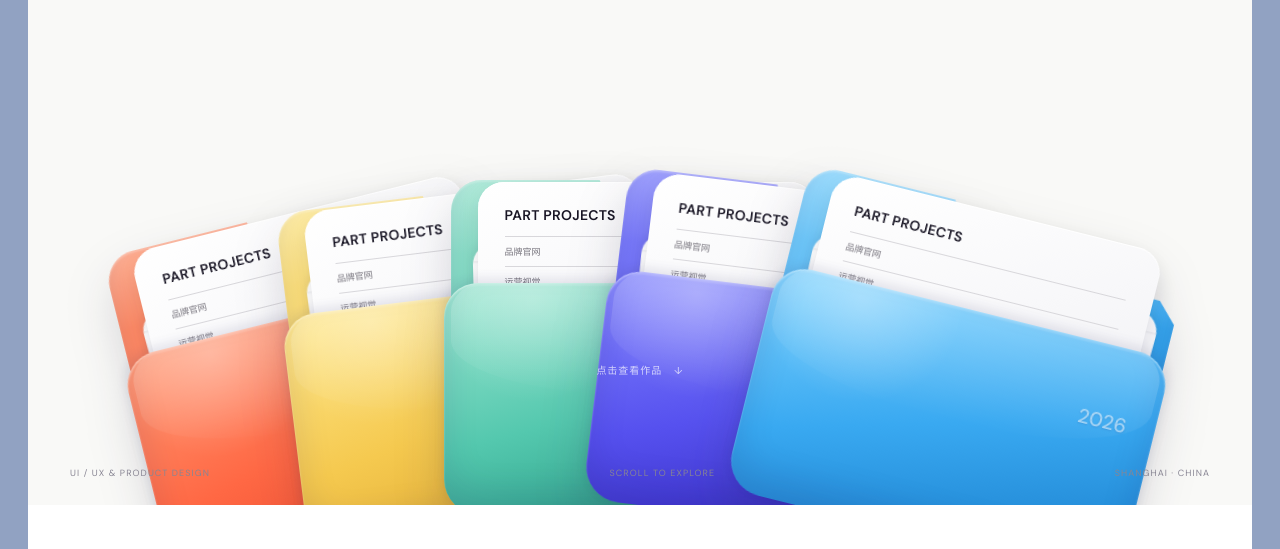
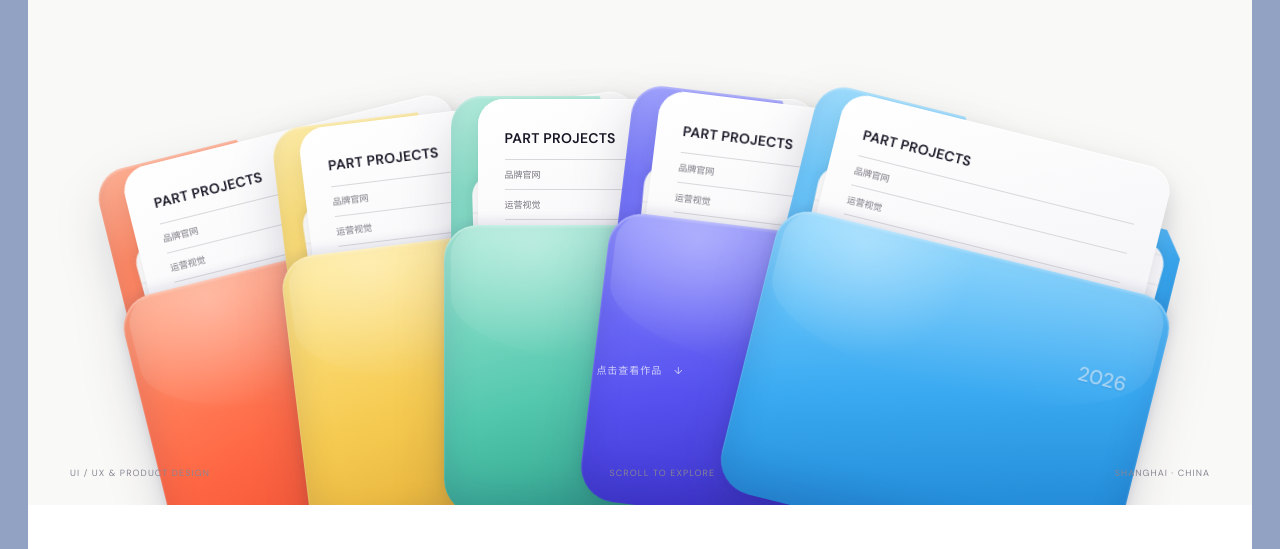
Before and after one commit to tuannghiemmai07-create/CODEX9, a plain HTML site: page index.html in a window 1280 px wide. Shown: the part 403-952 px from the top of the page. Drawn offline with Linux system fonts and the light colour scheme.

Commit message:
Increase hero folder height by 25 percent

```diff
--- a/styles.css
+++ b/styles.css
@@ -51,18 +51,18 @@ button { font: inherit; }
 .cover-heading { position: relative; z-index: 8; padding-top: 38px; text-align: center; }
 .cover-heading h1 { margin: 0; font-size: clamp(110px, 13.7vw, 205px); line-height: .93; font-weight: 400; letter-spacing: -.075em; }
 .cover-heading p { margin: 18px 0 0; color: #605e65; font-size: 17px; letter-spacing: .08em; }
-.folder-stage { width: min(980px, 86vw); height: 500px; position: absolute; left: 50%; bottom: -55px; margin-bottom: 95px; transform: translateX(-50%); }
+.folder-stage { width: min(980px, 86vw); height: 605px; position: absolute; left: 50%; bottom: -55px; margin-bottom: 95px; transform: translateX(-50%); }
 .folder {
   --folder-light: #7f98ff;
   --folder-mid: #5c70f4;
   --folder-dark: #4056dc;
-  position: absolute; width: 405px; height: 335px;
+  position: absolute; width: 405px; height: 419px;
   filter: drop-shadow(0 24px 24px rgba(27,24,55,.17));
   transition: transform .45s cubic-bezier(.2,.8,.2,1);
   isolation: isolate;
 }
 .folder::before {
-  content: ""; position: absolute; z-index: 1; inset: 0 7px 48px;
+  content: ""; position: absolute; z-index: 1; inset: 0 7px 60px;
   border-radius: 31px 38px 24px 24px;
   background:
     linear-gradient(180deg, rgba(255,255,255,.24), transparent 26%),
@@ -71,7 +71,7 @@ button { font: inherit; }
   box-shadow: inset 0 2px 2px rgba(255,255,255,.25), inset 0 -18px 30px rgba(20,18,70,.12);
 }
 .folder::after {
-  content: ""; position: absolute; z-index: 2; left: 31px; right: 24px; top: 64px; height: 192px;
+  content: ""; position: absolute; z-index: 2; left: 31px; right: 24px; top: 80px; height: 240px;
   border-radius: 22px 22px 11px 11px;
   background:
     repeating-linear-gradient(0deg, transparent 0 27px, rgba(72,73,97,.07) 28px 29px),
@@ -80,7 +80,7 @@ button { font: inherit; }
   transform: perspective(450px) rotateX(-4deg);
 }
 .folder-shape {
-  position: absolute; z-index: 4; left: 0; right: 0; bottom: 0; height: 232px;
+  position: absolute; z-index: 4; left: 0; right: 0; bottom: 0; height: 290px;
   border-radius: 34px 34px 36px 36px;
   background:
     radial-gradient(circle at 22% 7%, rgba(255,255,255,.26), transparent 27%),
@@ -96,7 +96,7 @@ button { font: inherit; }
   background: linear-gradient(180deg, rgba(255,255,255,.18), transparent);
   pointer-events: none;
 }
-.folder > span { position: absolute; z-index: 5; top: 166px; right: 29px; font-size: 20px; color: rgba(255,255,255,.54); text-shadow: 0 1px 2px rgba(35,30,110,.12); font-weight: 500; }
+.folder > span { position: absolute; z-index: 5; top: 208px; right: 29px; font-size: 20px; color: rgba(255,255,255,.54); text-shadow: 0 1px 2px rgba(35,30,110,.12); font-weight: 500; }
 .folder-orange { --folder-light:#ff9873; --folder-mid:#ff6844; --folder-dark:#e84327; z-index: 3; left: -2%; bottom: -76px; transform: rotate(-14deg); }
 .folder-yellow { --folder-light:#ffe88c; --folder-mid:#f5c94f; --folder-dark:#dca42d; z-index: 4; left: 14%; bottom: -59px; transform: rotate(-7deg); }
 .folder-mint { --folder-light:#9ee7d2; --folder-mid:#54c8ae; --folder-dark:#21957f; z-index: 5; left: 30%; bottom: -50px; transform: rotate(0deg); }
@@ -108,8 +108,8 @@ button { font: inherit; }
 .folder-stage:hover .folder-purple { transform: rotate(9deg) translate(7px,-17px); }
 .folder-stage:hover .folder-blue { transform: rotate(17deg) translate(14px,-10px); }
 .project-sheet {
-  position: absolute; z-index: 3; left: 50%; top: 2px; width: 338px; height: 218px;
-  padding: 24px 27px; border-radius: 26px 26px 8px 8px;
+  position: absolute; z-index: 3; left: 50%; top: 3px; width: 338px; height: 273px;
+  padding: 30px 27px; border-radius: 26px 26px 8px 8px;
   background: linear-gradient(155deg, #fff, #f0f0f4);
   box-shadow: 0 10px 22px rgba(26,24,42,.12), inset 0 1px 0 #fff;
   display: flex; flex-direction: column;
@@ -252,7 +252,7 @@ em { color: #7778a7; font-style: normal; }
   .cover-heading { padding-top: 56px; }
   .cover-heading h1 { font-size: clamp(74px, 24vw, 104px); }
   .cover-heading p { font-size: 12px; margin-top: 14px; }
-  .folder-stage { width: 980px; height: 500px; bottom: 0; margin-bottom: 0; transform: translateX(-50%) scale(.53); }
+  .folder-stage { width: 980px; height: 605px; bottom: 0; margin-bottom: 0; transform: translateX(-50%) scale(.53); }
   .about-grid { gap: 45px; }
   .section-title { font-size: 42px; }
   .about-copy .lead { font-size: 18px; }
```
